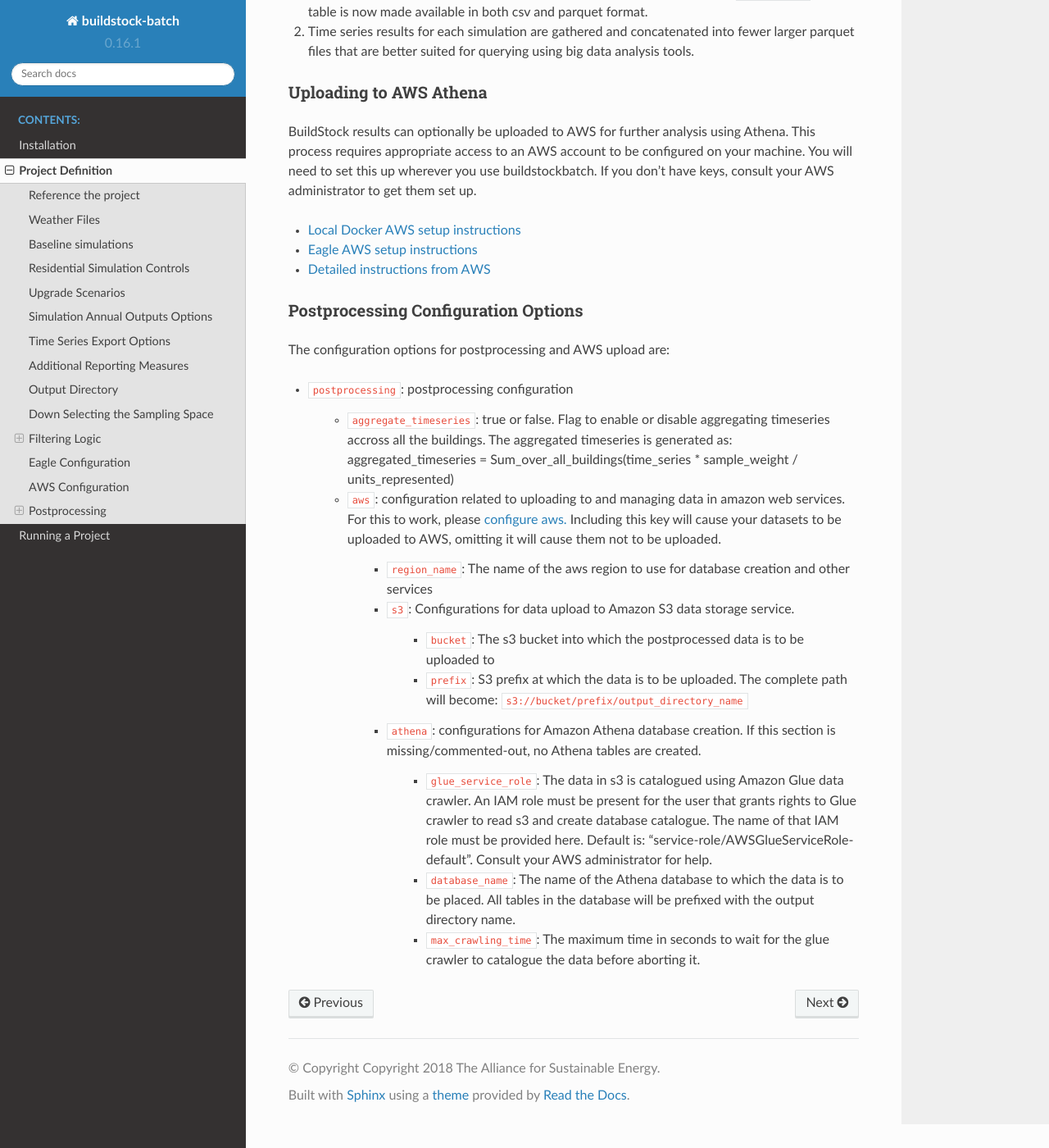
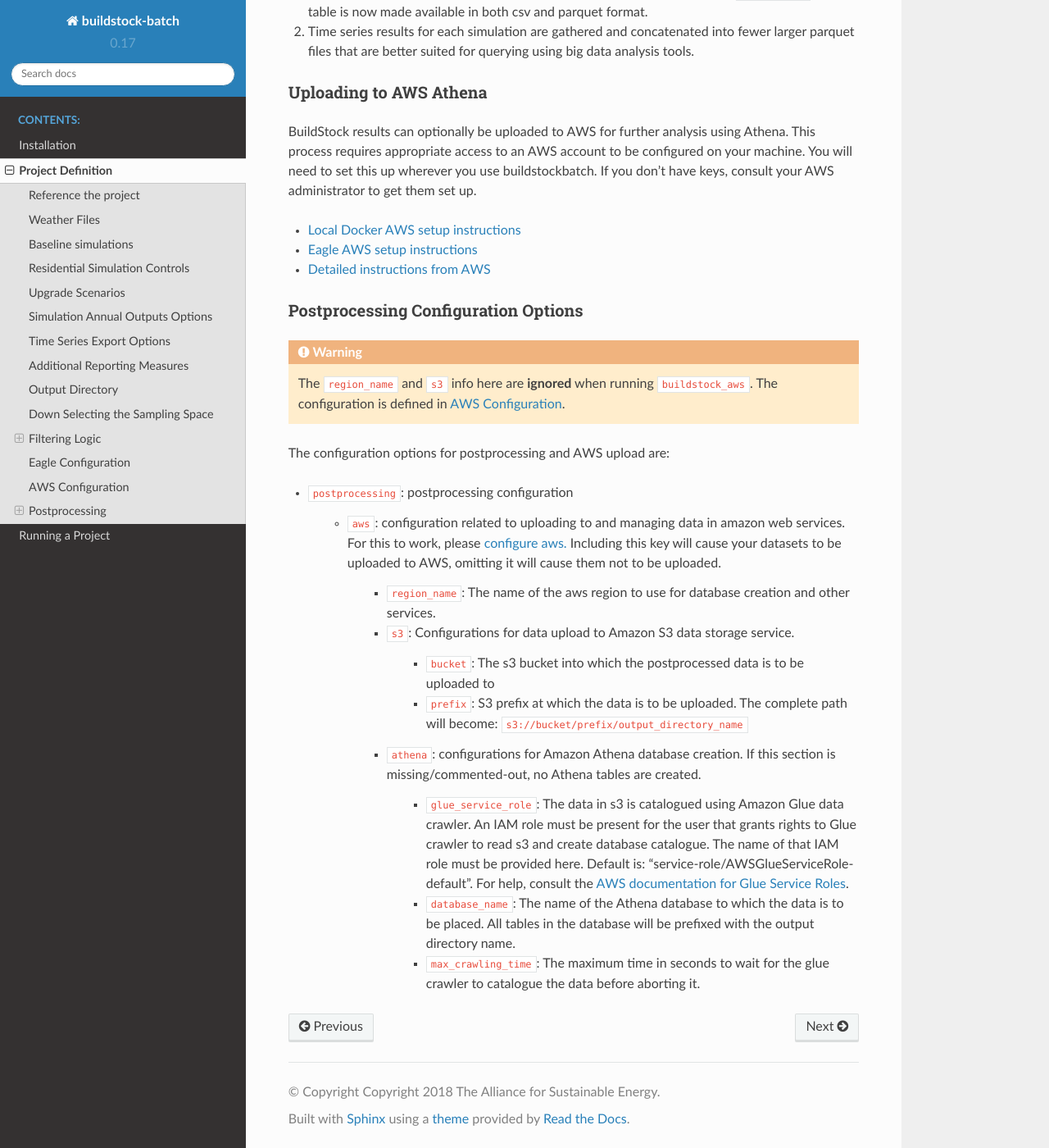
Before and after one commit to NREL/buildstockbatch, a Sphinx documentation site: the page built from docs/project_defn.rst, in a window 1280 px wide and 1400 px high, scrolled down 8183 px. Shown: the whole window at 82% size. Built offline with Sphinx 7.4.7 and the Read the Docs theme 2.0.0, drawn with Linux system fonts in a browser that asks for light colours; some of the changed text lies outside the part shown.

Commit message:
docs updates, version bump

```diff
--- a/buildstockbatch/__version__.py
+++ b/buildstockbatch/__version__.py
@@ -1,7 +1,7 @@
 __title__ = 'buildstock-batch'
 __description__ = 'Executing BuildStock projects on batch infrastructure.'
 __url__ = 'http://github.com/NREL/buildstockbatch'
-__version__ = '0.16.1'
+__version__ = '0.17'
 __schema_version__ = '0.1'
 __author__ = 'Noel Merket'
 __author_email__ = 'noel.merket@nrel.gov'
--- a/docs/project_defn.rst
+++ b/docs/project_defn.rst
@@ -276,6 +276,8 @@ the Eagle supercomputer.
     *  ``time``: Maximum time in minutes to allocate postprocessing job
     *  ``n_workers``: Number of eagle workers to parallelize the postprocessing job into
 
+.. _aws-config:
+
 AWS Configuration
 ~~~~~~~~~~~~~~~~~
 
@@ -314,11 +316,14 @@ on the `AWS Batch <https://aws.amazon.com/batch/>`_ service.
 
     * ``master_instance_type``: The `instance type`_ to use for the EMR master node. Default: ``m5.xlarge``.
     * ``slave_instance_type``: The `instance type`_ to use for the EMR worker nodes. Default: ``r5.4xlarge``.
-    * ``slave_instance_count``: The number of worker nodes to use. Same as ``eagle.postprocessing.n_workers``. Increase this for a large dataset to get faster results. Default: 2.
+    * ``slave_instance_count``: The number of worker nodes to use. Same as ``eagle.postprocessing.n_workers``.
+      Increase this for a large dataset. Default: 2.
     * ``dask_worker_vcores``: The number of cores for each dask worker. Increase this if your dask workers are running out of memory. Default: 2.
 *  ``job_environment``: Specifies the computing requirements for each simulation.
+
     * ``vcpus``: Number of CPUs needed. default: 1.
-    * ``memory``: Amount of RAM memory needed for each simulation in MiB. default 1024.
+    * ``memory``: Amount of RAM memory needed for each simulation in MiB. default 1024. For large multifamily buildings
+      this works better if set to 2048.
 
 
 .. _instance type: https://aws.amazon.com/ec2/instance-types/
@@ -359,19 +364,20 @@ keys, consult your AWS administrator to get them set up.
 Postprocessing Configuration Options
 ....................................
 
+.. warning::
+
+   The ``region_name`` and ``s3`` info here are **ignored** when running ``buildstock_aws``.
+   The configuration is defined in :ref:`aws-config`.
+
 The configuration options for postprocessing and AWS upload are:
 
 *  ``postprocessing``: postprocessing configuration
-
-    *  ``aggregate_timeseries``: true or false. Flag to enable or disable aggregating timeseries accross all the buildings.
-       The aggregated timeseries is generated as:
-       aggregated_timeseries = Sum_over_all_buildings(time_series * sample_weight / units_represented)
 
     *  ``aws``: configuration related to uploading to and managing data in amazon web services. For this to work, please
        `configure aws. <https://boto3.amazonaws.com/v1/documentation/api/latest/guide/quickstart.html#configuration>`_
        Including this key will cause your datasets to be uploaded to AWS, omitting it will cause them not to be uploaded.
 
-        *  ``region_name``: The name of the aws region to use for database creation and other services
+        *  ``region_name``: The name of the aws region to use for database creation and other services.
         *  ``s3``: Configurations for data upload to Amazon S3 data storage service.
 
             * ``bucket``: The s3 bucket into which the postprocessed data is to be uploaded to
@@ -382,8 +388,8 @@ The configuration options for postprocessing and AWS upload are:
 
             *  ``glue_service_role``: The data in s3 is catalogued using Amazon Glue data crawler. An IAM role must be
                present for the user that grants rights to Glue crawler to read s3 and create database catalogue. The
-               name of that IAM role must be provided here. Default is: "service-role/AWSGlueServiceRole-default". Consult
-               your AWS administrator for help.
+               name of that IAM role must be provided here. Default is: "service-role/AWSGlueServiceRole-default".
+               For help, consult the `AWS documentation for Glue Service Roles <https://docs.aws.amazon.com/glue/latest/dg/create-an-iam-role.html>`_.
             *  ``database_name``: The name of the Athena database to which the data is to be placed. All tables in the database will be prefixed with the output directory name.
             *  ``max_crawling_time``: The maximum time in seconds to wait for the glue crawler to catalogue the data
                before aborting it.
--- a/docs/run_sims.rst
+++ b/docs/run_sims.rst
@@ -5,7 +5,7 @@ Local (Docker)
 ~~~~~~~~~~~~~~
 
 Running the simulations locally uses Docker. Docker needs to be configured to use all
-(or most) of the CPUs on your machine. To do so, click on the Docker icon up by the clock. It
+(or most) of the CPUs on your machine. To do so, click on the Docker icon by the clock. It
 looks like a little whale with boxes on its back. Select "Preferences..." and "Advanced".
 Slide the CPUs available to Docker to the number of concurrent simulations you want to run
 (probably all of them).
@@ -17,6 +17,7 @@ Running a project file is straightforward. Call the ``buildstock_docker`` comman
 
 .. warning::
 
+    In general, you should omit the ``-j`` argument, which will use all the cpus you made available to docker.
     Setting the ``-j`` flag for a number greater than the number of CPUs you made available in Docker
     will cause the simulations to run *slower* as the concurrent simulations will compete for CPUs.
 
@@ -95,6 +96,8 @@ file, something like this:
       # To receive email updates on job progress accept the request to receive emails that will be sent from Amazon
       notifications_email: your_email@somewhere.com
 
+See :ref:`aws-config` for details.
+
 Cleaning up after yourself
 ..........................
 
```
Also changed, not shown: docs/installation.rst (+3 -10 lines).
